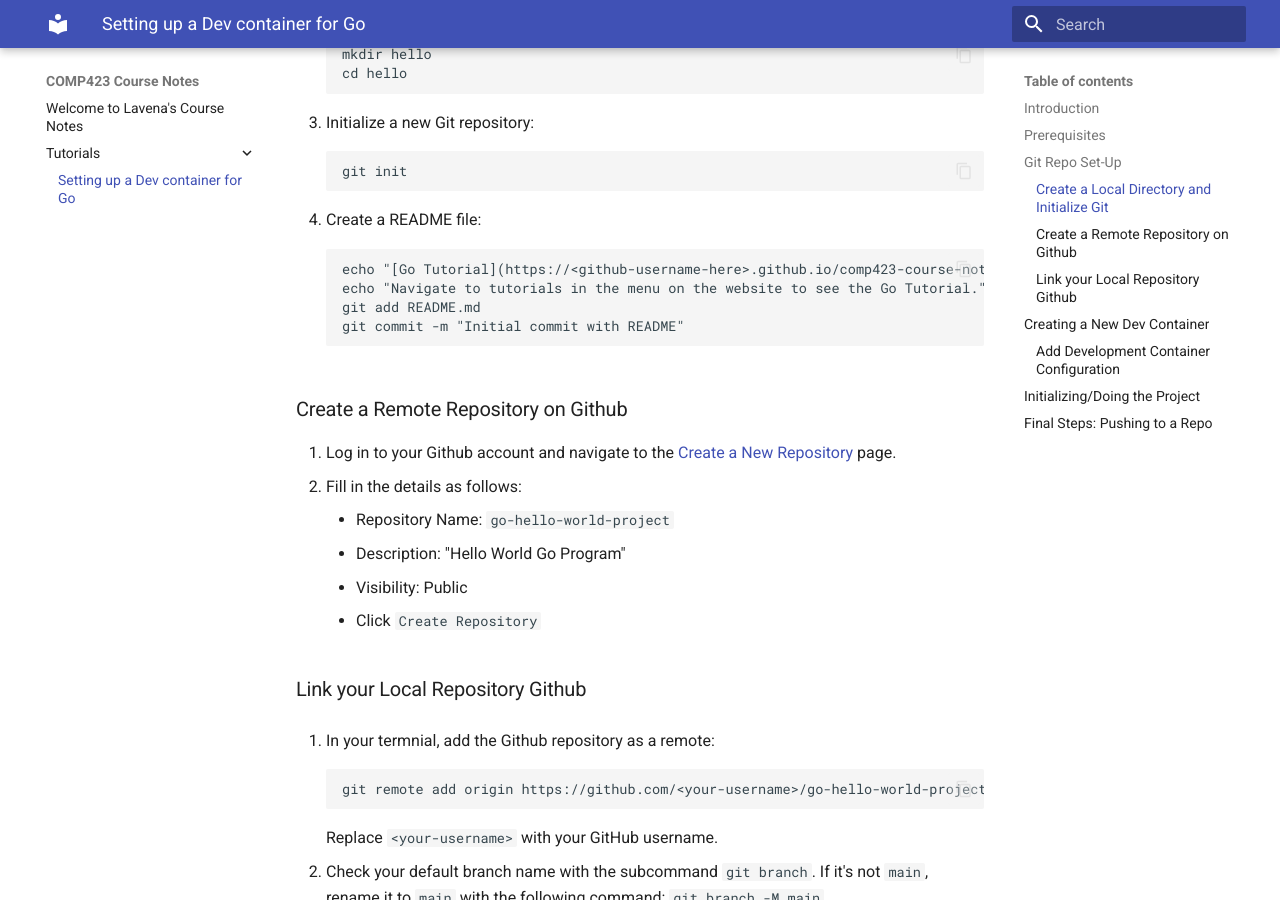
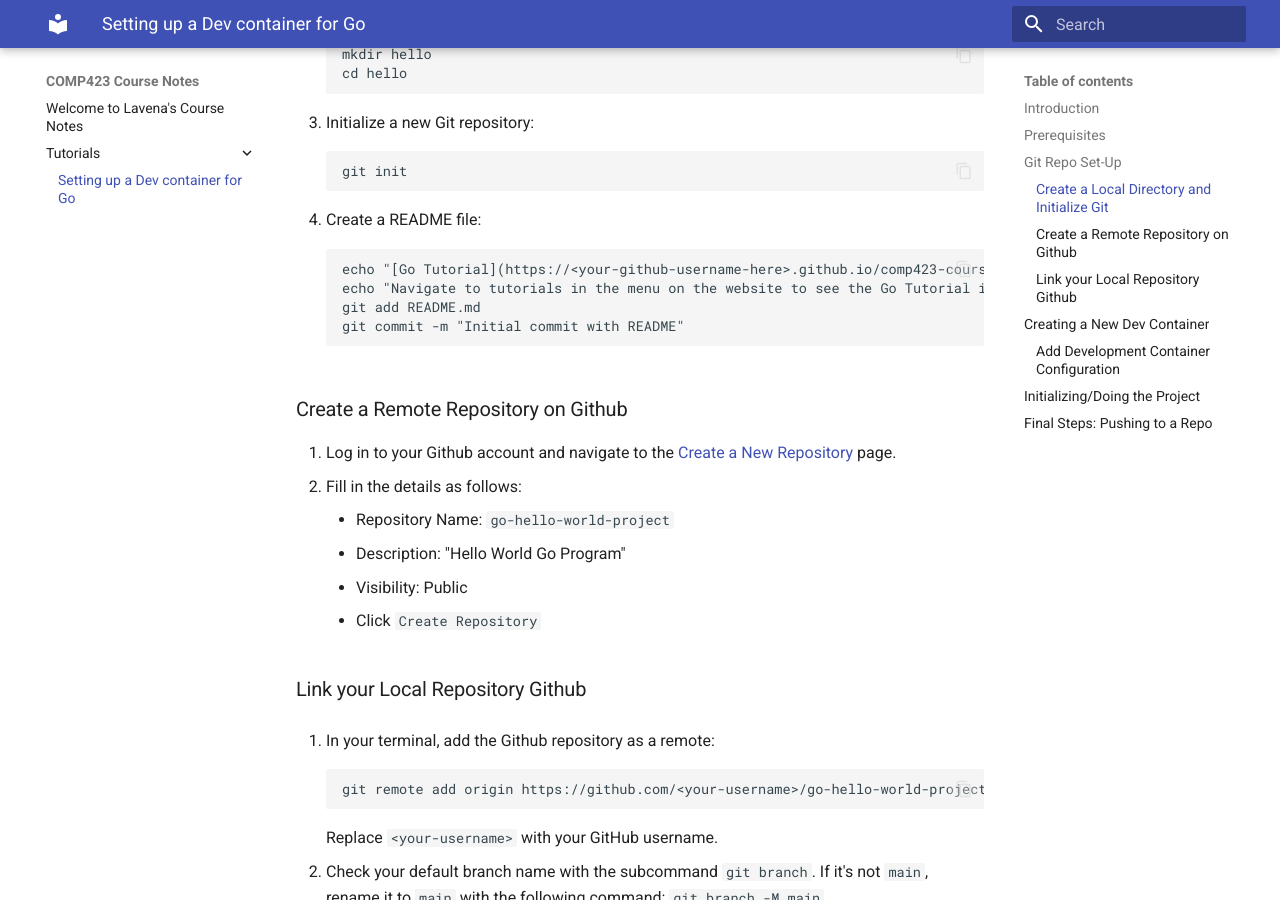
Before and after one commit to bnln7/comp423-course-notes, an MkDocs documentation site: the page built from docs/tutorials/go-setup.md, in a window 1280 px wide and 900 px high, scrolled down 926 px. Built offline with MkDocs 1.6.1 and Material for MkDocs 9.7.7, drawn with Linux system fonts in a browser that asks for light colours.

Commit message:
edited readme file link

````diff
--- a/docs/tutorials/go-setup.md
+++ b/docs/tutorials/go-setup.md
@@ -32,8 +32,8 @@ git init
 ```
 4. Create a README file:
 ```
-echo "[Go Tutorial](https://<github-username-here>.github.io/comp423-course-notes/)">README.md
-echo "Navigate to tutorials in the menu on the website to see the Go Tutorial.">>README.md
+echo "[Go Tutorial](https://<your-github-username-here>.github.io/comp423-course-notes/tutorials/go-setup/)">README.md
+echo "Navigate to tutorials in the menu on the website to see the Go Tutorial if necessary.">>README.md
 git add README.md
 git commit -m "Initial commit with README"
 
@@ -48,7 +48,7 @@ git commit -m "Initial commit with README"
     * Click `Create Repository`
 
 ### Link your Local Repository Github
-1. In your termnial, add the Github repository as a remote:
+1. In your terminal, add the Github repository as a remote:
 ```
 git remote add origin https://github.com/<your-username>/go-hello-world-project.git
 ```
````
